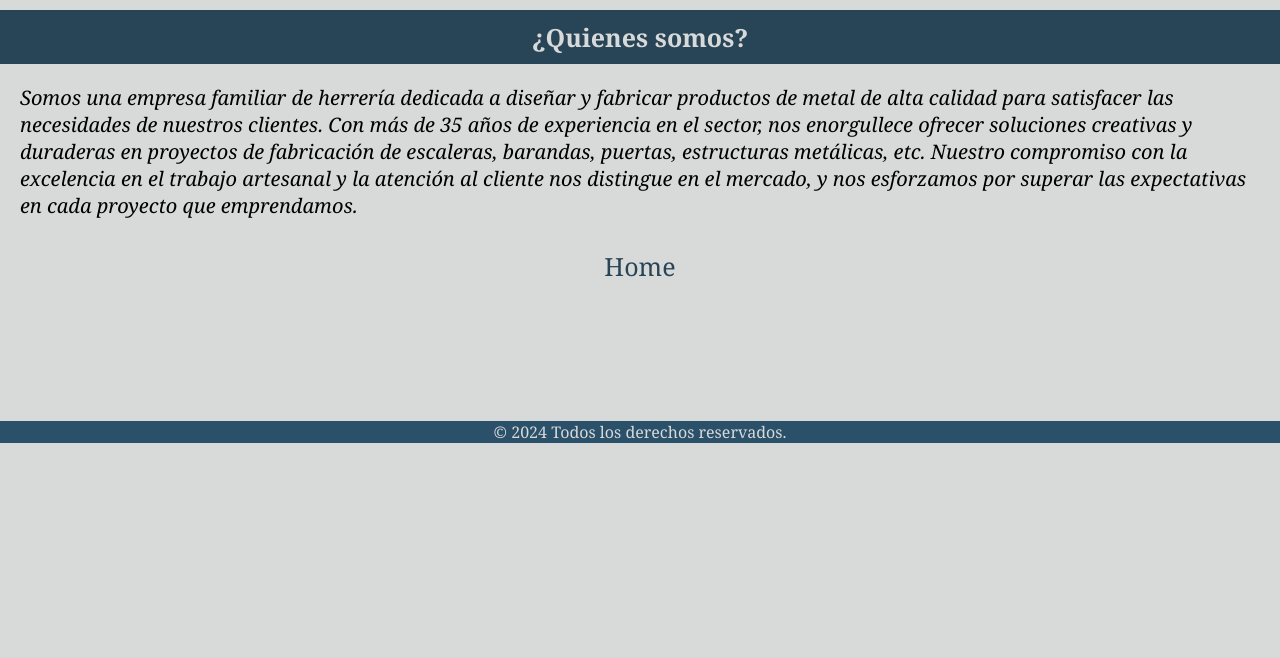
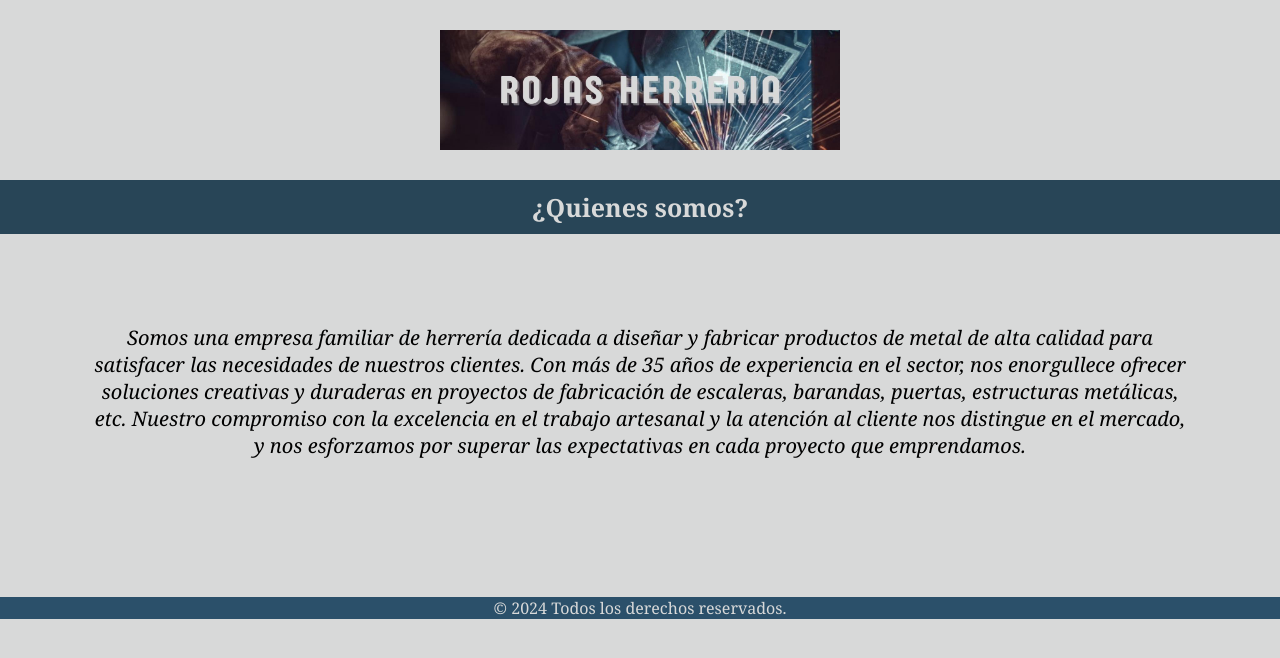
Before and after one commit to cynthiadimarco/primerentrega-dimarco, a website: page pages/quienes-somos.html in a window 1280 px wide. Drawn offline with Linux system fonts and the light colour scheme.

Commit message:
Add files via upload

```diff
--- a/pages/quienes-somos.html
+++ b/pages/quienes-somos.html
@@ -11,7 +11,13 @@
 <body>
 
  <header>
-    <h1>¿Quienes somos?</h1>
+
+  <!--Banner principal y link a home-->
+      <a href="../index.html">
+        <img class="banner" src="../img/Logo.jpeg" alt="Banner Herreria Rojas">
+     </a>
+
+   <h1>¿Quienes somos?</h1>
 </header>
 
 <main>
@@ -19,14 +25,6 @@
 
     <p class="somos">Somos una empresa familiar de herrería dedicada a diseñar y fabricar productos de metal de alta calidad para satisfacer las necesidades de nuestros clientes. Con más de 35 años de experiencia en el sector, nos enorgullece ofrecer soluciones creativas y duraderas en proyectos de fabricación de escaleras, barandas, puertas, estructuras metálicas, etc. Nuestro compromiso con la excelencia en el trabajo artesanal y la atención al cliente nos distingue en el mercado, y nos esforzamos por superar las expectativas en cada proyecto que emprendamos.</p>
 
-
-<!--Link a home-->
-
-  <nav>
-    <ul>
-     <li><a href="../index.html">Home </a></li>
-    </ul>
-  </nav>
 </main>
 
 <footer>
--- a/scss/styles.scss
+++ b/scss/styles.scss
@@ -19,10 +19,12 @@ header{
         @include margen (10px 0,10px 0);
     }
     .banner{
-        background-image: url(banner.jpeg);
-        background-size: contain;
-        background-position: center;
-        @include sizes (100%, 100%);
+        @include sizes (400px, 120px);
+        @include margen (100%, 0);
+        display: block;
+        margin: 10px auto;
+        border: 20px solid #D8D9D9;
+
     }
 }
 
@@ -48,8 +50,8 @@ main{
     .presupuesto{
         display: flex;
         height: 100%;
-        text-align: left;
-        @include margen (10px, 10px);
+        text-align: center;
+        @include margen (80px, 10px);
         font-size: $font_primera;
     }
     .intro{
```
Also changed, not shown: pages/contacto.html (+5 -10 lines), pages/que-hacemos.html (+6 -7 lines), pages/solicitar-presupuesto.html (+4 -10 lines), css/main.css, 2 other files.
